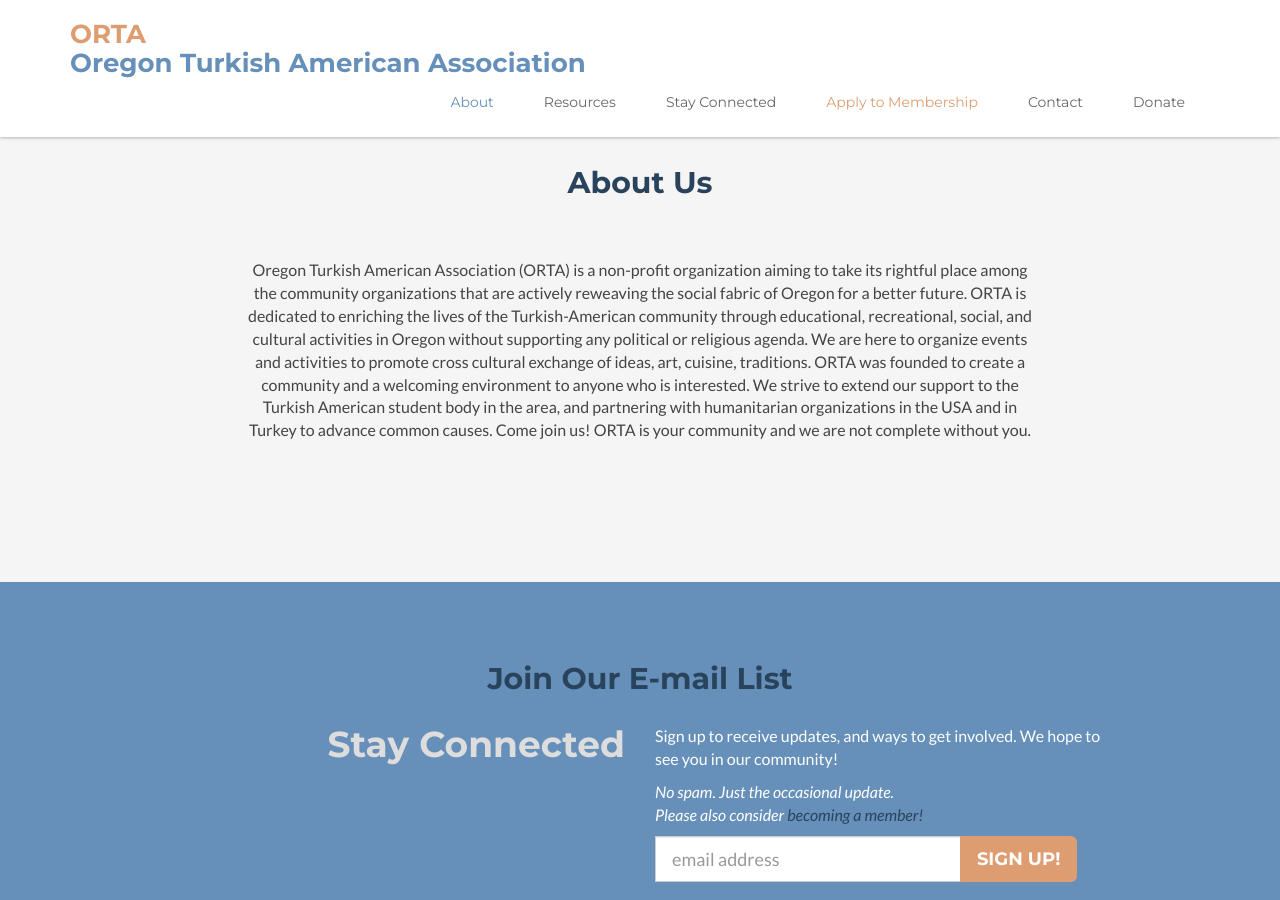
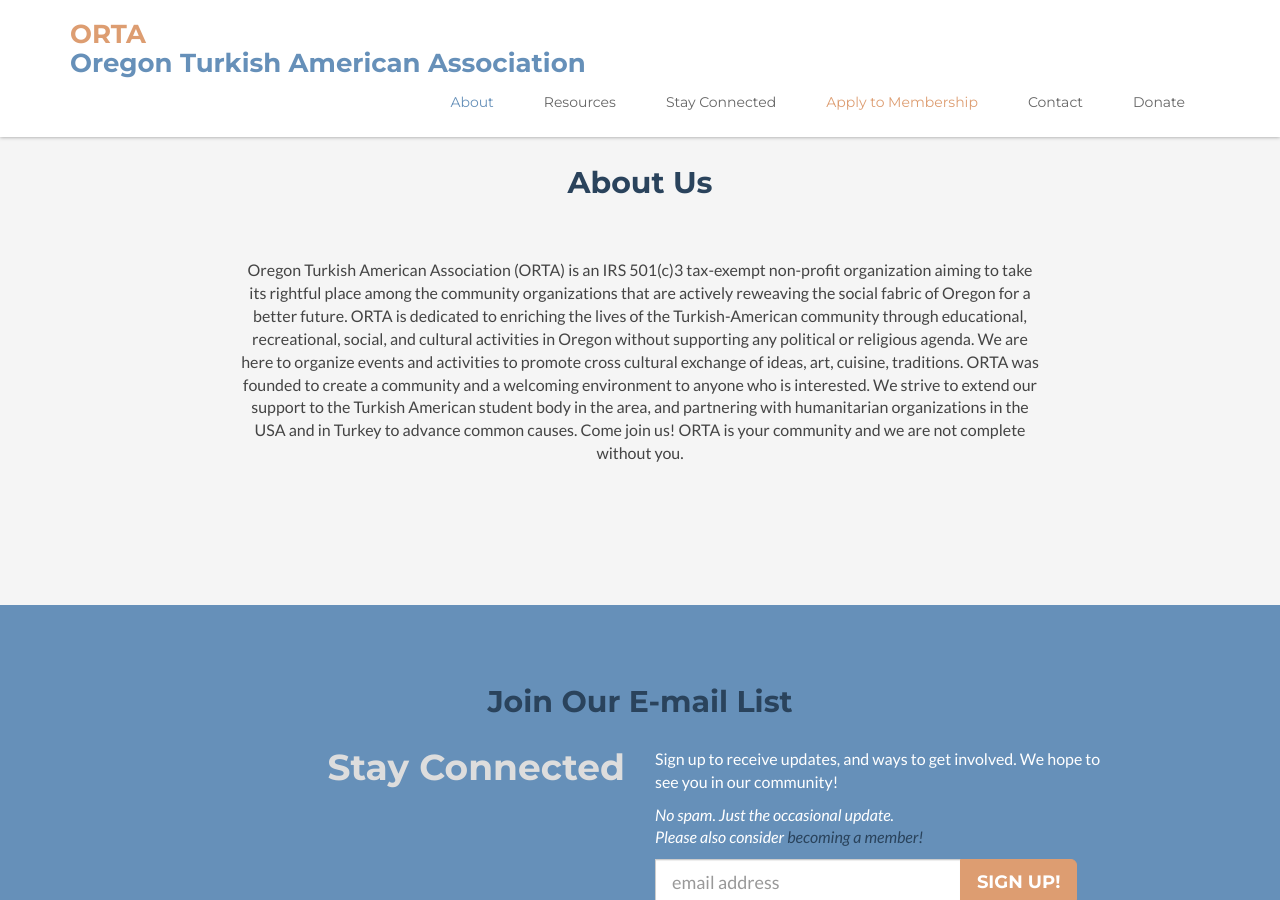
Before and after one commit to ortapdx/ortapdx.github.io, a Jekyll site: the page built from index.html, in a window 1280 px wide and 900 px high, scrolled down 738 px. Built offline with Jekyll 4.4.1, drawn with Linux system fonts in a browser that asks for light colours; nearby versions of some CDN libraries; comment, search, counter and statistics services are not loaded.

Commit message:
Update _config.yml

```diff
--- a/_config.yml
+++ b/_config.yml
@@ -9,7 +9,7 @@ org_name: Oregon Turkish American Association
 org_summary: > # Enter your summary on the next line. Be sure to indent by two spaces.
   As a non-profit organization, ORTA is dedicated to enriching the lives of the Turkish-American community through educational, recreational, social, and cultural activities in Oregon without supporting any political or religious agenda.
 org_full_description: > # Enter your description on the next line. Be sure to indent by two spaces.
-  Oregon Turkish American Association (ORTA) is a non-profit organization aiming to take its rightful place among the community organizations that are actively reweaving the social fabric of Oregon for a better future. ORTA is dedicated to enriching the lives of the Turkish-American community through educational, recreational, social, and cultural activities in Oregon without supporting any political or religious agenda. We are here to organize events and activities to promote cross cultural exchange of ideas, art, cuisine, traditions. ORTA was founded to create a community and a welcoming environment to anyone who is interested. We strive to extend our support to the Turkish American student body in the area, and partnering with humanitarian organizations in the USA and in Turkey to advance common causes. Come join us! ORTA is your community and we are not complete without you.
+  Oregon Turkish American Association (ORTA) is an IRS 501(c)3 tax-exempt non-profit organization aiming to take its rightful place among the community organizations that are actively reweaving the social fabric of Oregon for a better future. ORTA is dedicated to enriching the lives of the Turkish-American community through educational, recreational, social, and cultural activities in Oregon without supporting any political or religious agenda. We are here to organize events and activities to promote cross cultural exchange of ideas, art, cuisine, traditions. ORTA was founded to create a community and a welcoming environment to anyone who is interested. We strive to extend our support to the Turkish American student body in the area, and partnering with humanitarian organizations in the USA and in Turkey to advance common causes. Come join us! ORTA is your community and we are not complete without you.
 
 #OPTIONAL
 #Non US-address support coming soon
```
